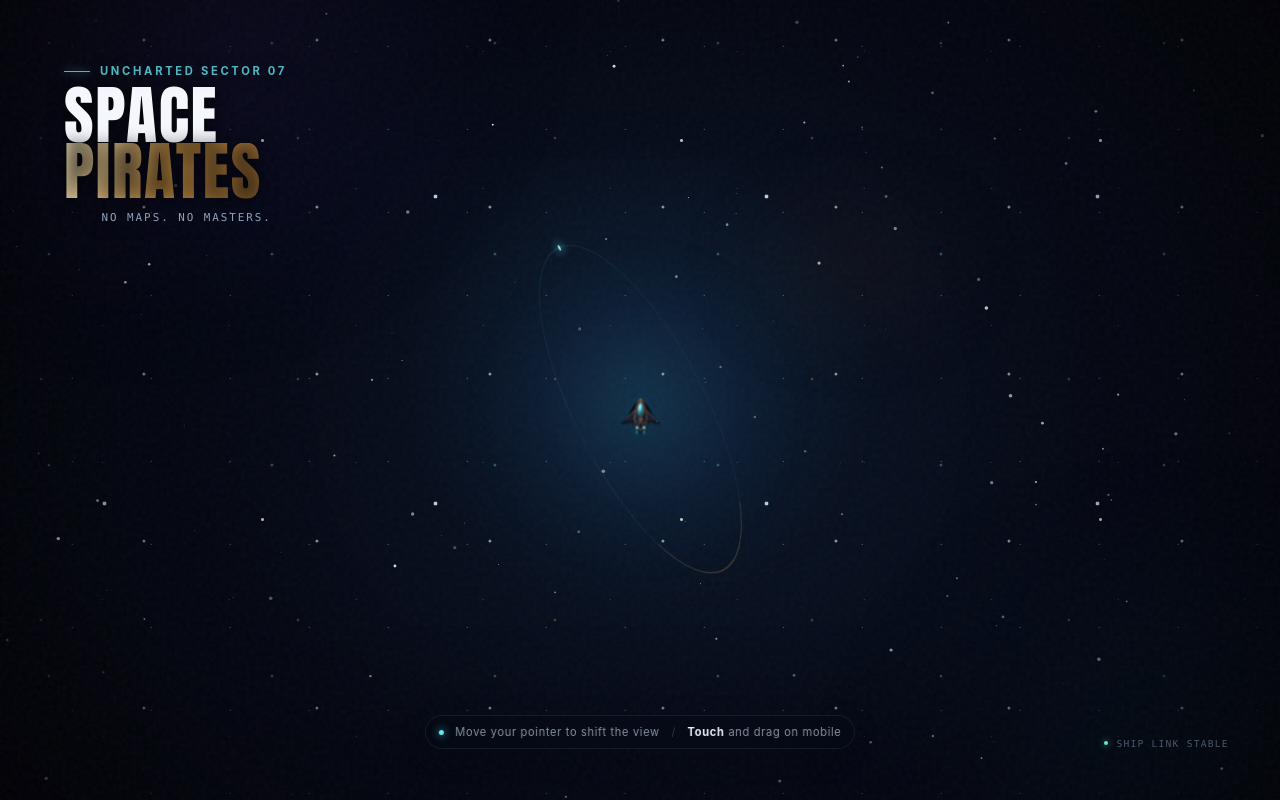
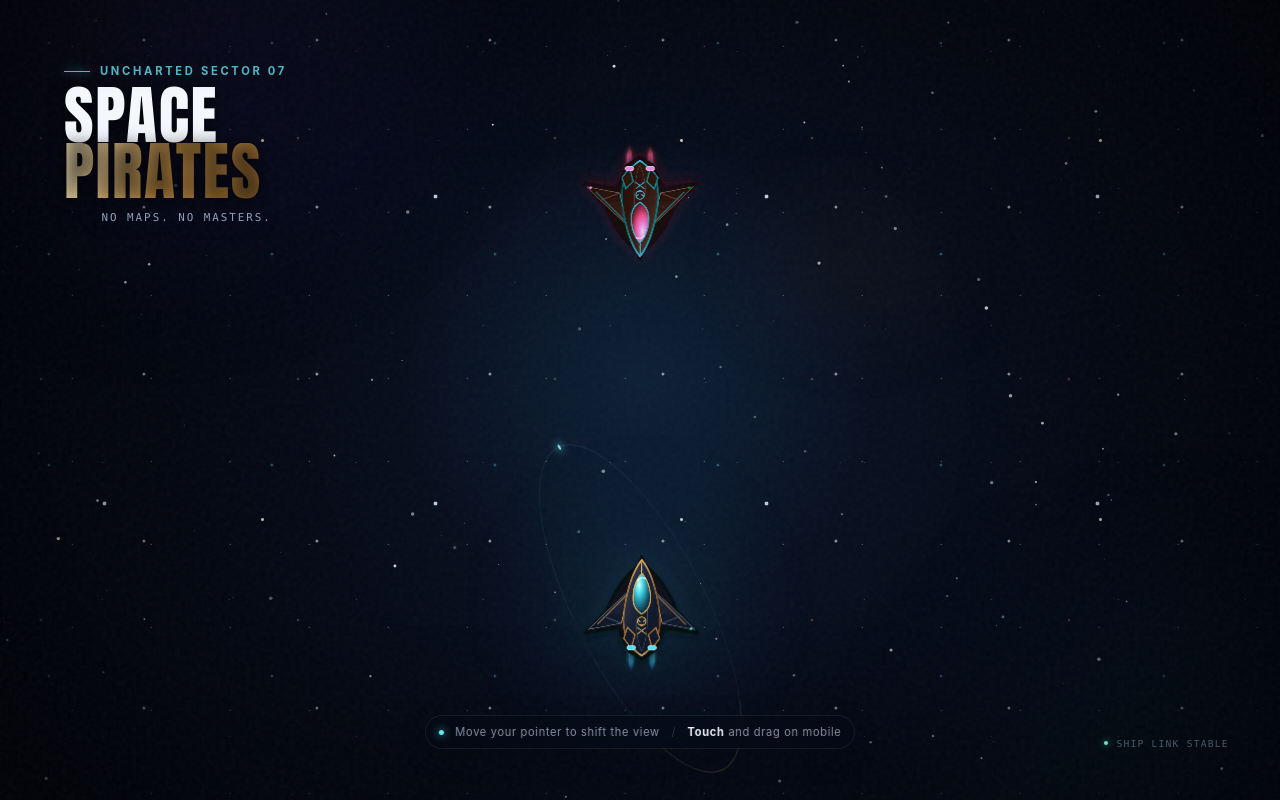
Before and after one commit to benzodia-downtime/space_pirates, a website: page index.html in a window 1280 px wide. Drawn offline with Linux system fonts and the light colour scheme.

Commit message:
Add opposing ships to the scene

```diff
--- a/index.html
+++ b/index.html
@@ -37,7 +37,7 @@
         <p class="title-overlay__subtitle">No maps. No masters.</p>
       </header>
 
-      <section id="ship-stage" class="ship-stage" aria-label="플레이어 함선">
+      <section id="ship-stage" class="ship-stage ship-stage--player" aria-label="플레이어 함선">
         <div class="ship-stage__halo" aria-hidden="true"></div>
         <div class="ship-stage__orbit" aria-hidden="true">
           <span></span>
@@ -96,14 +96,14 @@
             </filter>
           </defs>
 
-          <g class="spaceship__engine-glow" data-engine-glow filter="url(#engine-glow)" aria-hidden="true">
+          <g id="ship-engine-art" class="spaceship__engine-glow" data-engine-glow filter="url(#engine-glow)" aria-hidden="true">
             <path d="M211 393 C203 431 207 467 219 494 C230 459 232 428 225 393 Z" fill="url(#engine-fire)" />
             <path d="M295 393 C288 431 291 467 302 494 C315 459 317 428 309 393 Z" fill="url(#engine-fire)" />
             <ellipse cx="218" cy="401" rx="15" ry="10" fill="#d8ffff" opacity=".9" />
             <ellipse cx="302" cy="401" rx="15" ry="10" fill="#d8ffff" opacity=".9" />
           </g>
 
-          <g class="spaceship__body" filter="url(#ship-shadow)">
+          <g id="ship-body-art" class="spaceship__body" filter="url(#ship-shadow)">
             <path
               d="M250 67 C192 110 152 171 120 250 L35 340 L166 318 L207 411 L260 445 L313 411 L354 318 L485 340 L400 250 C368 171 328 110 270 67 L260 35 Z"
               fill="#070c18"
@@ -169,10 +169,29 @@
             <path d="M190 247 L178 301 M330 247 L342 301" fill="none" stroke="#ca914b" stroke-width="3" opacity=".9" />
           </g>
 
-          <g class="spaceship__navigation-lights" aria-hidden="true">
+          <g id="ship-navigation-art" class="spaceship__navigation-lights" aria-hidden="true">
             <circle cx="62" cy="322" r="5" fill="#ff526b" />
             <circle cx="458" cy="322" r="5" fill="#55f3d4" />
           </g>
+        </svg>
+      </section>
+
+      <section class="ship-stage ship-stage--enemy" aria-label="적 함선">
+        <svg
+          id="enemy-spaceship"
+          class="spaceship spaceship--enemy"
+          viewBox="0 0 520 520"
+          role="img"
+          aria-labelledby="enemy-ship-title enemy-ship-description"
+          xmlns="http://www.w3.org/2000/svg"
+        >
+          <title id="enemy-ship-title">정체불명의 적 우주선</title>
+          <desc id="enemy-ship-description">
+            화면 상단에서 플레이어 쪽을 바라보는 적 우주선입니다.
+          </desc>
+          <use href="#ship-engine-art" aria-hidden="true"></use>
+          <use href="#ship-body-art" aria-hidden="true"></use>
+          <use href="#ship-navigation-art" aria-hidden="true"></use>
         </svg>
       </section>
 
--- a/styles.css
+++ b/styles.css
@@ -253,7 +253,17 @@ body {
   left: 50%;
   width: min(54vmin, 33rem);
   aspect-ratio: 1;
-  transform: translate(-50%, -48%);
+  transform: translate(-50%, -50%);
+}
+
+.ship-stage--player {
+  top: 76%;
+}
+
+.ship-stage--enemy {
+  z-index: 9;
+  top: 24%;
+  pointer-events: none;
 }
 
 .ship-stage__halo {
@@ -292,13 +302,22 @@ body {
   display: block;
   width: 100%;
   height: 100%;
-  scale: 0.1;
+  scale: 0.3;
   overflow: visible;
   outline: none;
   transform-origin: 50% 52%;
   filter: drop-shadow(0 0 24px rgba(57, 172, 207, 0.1));
   cursor: default;
   will-change: transform;
+}
+
+.spaceship--enemy {
+  rotate: 180deg;
+  opacity: 0.9;
+  filter:
+    hue-rotate(145deg)
+    saturate(1.35)
+    drop-shadow(0 0 22px rgba(255, 74, 112, 0.2));
 }
 
 .spaceship:focus-visible {
@@ -451,7 +470,7 @@ kbd {
 
   .ship-stage {
     width: min(82vw, 27rem);
-    transform: translate(-50%, -43%);
+    transform: translate(-50%, -50%);
   }
 
   .help-overlay {
@@ -499,7 +518,7 @@ kbd {
 
   .ship-stage {
     width: min(76vh, 25rem);
-    transform: translate(-50%, -49%);
+    transform: translate(-50%, -50%);
   }
 
   .help-overlay {
```
Also changed, not shown: dist/index.html, dist/styles.css.
